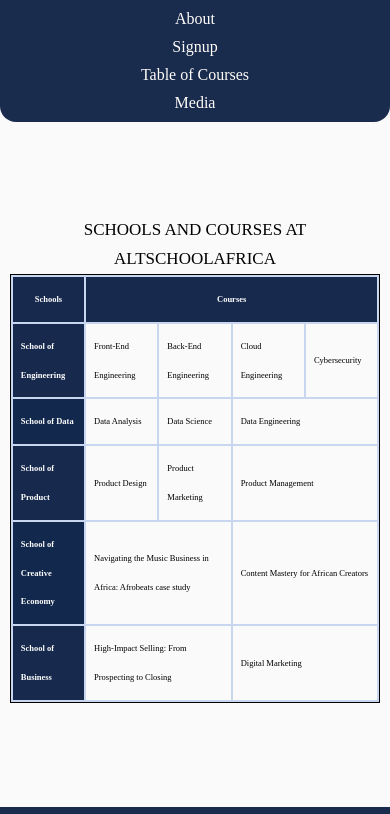
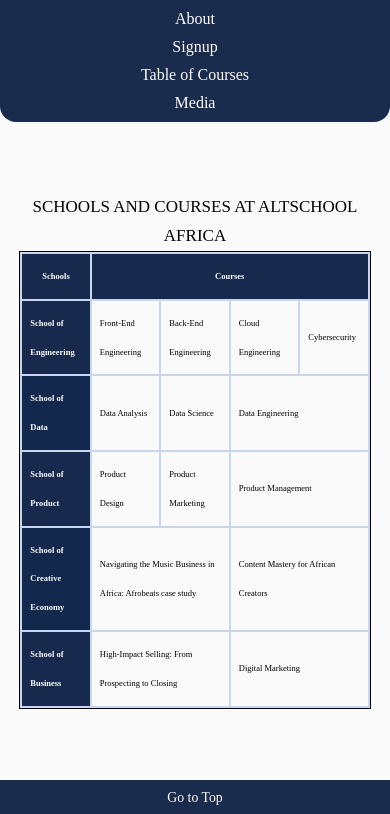
Before and after one commit to Vee-op/First-Semester-Project, a plain HTML site: page Pages/table.html in a window 390 px wide. Shown: the top 814 px of the page. Drawn offline with Linux system fonts and the light colour scheme.

Commit message:
mobile responsiveness fix

```diff
--- a/Assets/css/form.css
+++ b/Assets/css/form.css
@@ -140,6 +140,7 @@
         align-items: center;
         background: #FFFCF8;
         padding-bottom: 50px;
+        width: 100%;
     }
     .site-navigation {
         flex: 2;
--- a/Assets/css/index.css
+++ b/Assets/css/index.css
@@ -81,3 +81,8 @@
     gap: 15px;
     padding-top: 20px;
 }
+@media (max-width: 600px) {
+    header a, a:hover {
+        padding: 10px;
+    }
+}
--- a/Assets/css/media.css
+++ b/Assets/css/media.css
@@ -1,10 +1,13 @@
 body {
     background-color: #FAFAFA; /*#8AAAE5;*/
     margin: 0px;
-    height: auto;
+    min-height: 100vh;
+    display: flex;
+    flex-direction: column;
 }
 main {
     text-align: center;
+    flex: 1;
 }
 a {
     text-decoration: none;
@@ -52,7 +55,7 @@
     padding: 10px;
 }
 audio {
-    max-width: 80%;
+    max-width: 90%;
     background-color: red;
 }
 audio:hover {
@@ -85,7 +88,7 @@
 .mobile {
     display: none;
 }
-@media (max-width: 500px) {
+@media (max-width: 600px) {
     .gallery {
         display: none;
     }
--- a/Assets/css/table.css
+++ b/Assets/css/table.css
@@ -1,6 +1,16 @@
 body {
     background-color: #FAFAFA;  /* #0e9cb55b;*/
     margin: 0px;
+    min-height: 100vh;
+    display: flex;
+    flex-direction: column;
+    padding: 0px;
+}
+* {
+    box-sizing: border-box;
+}
+main {
+    flex: 1;
 }
 a {
     text-decoration: none;
@@ -31,8 +41,8 @@
     display: flex;
     align-items: center;
     justify-content: center;
-    box-sizing: border-box;
-    height: 80vh;
+    min-height: calc(100vh - 60.5px - 125.5px);
+    max-width: 100%;
 }
 table {
     table-layout: fixed;
@@ -41,6 +51,9 @@
     line-height: 1.8rem;
     font-size: 17px;
     max-width: 100%;
+}
+.cap {
+    font-size: 1.4rem;
 }
 th,
 thead th {
@@ -69,14 +82,14 @@
     gap: 15px;
     padding-top: 20px;
 }
-@media (max-width: 500px) {
+@media (max-width: 600px) {
     header a {
         display: block;
         padding: 5px;
         font-size: 1rem;
     }
     table {
-       border: 1px solid;
+        border: 1px solid;
         max-width: 100%;
         width: 95%;
         background-color: #c9d6f0;
@@ -99,7 +112,9 @@
         padding: 5px;
     }
     .table-section {
-        padding: 40px 0px;
-        margin-bottom: 10px;
+        padding: 20px 10px;
+    }
+    .cap {
+        font-size: 17px
     }
 }
--- a/Pages/table.html
+++ b/Pages/table.html
@@ -18,7 +18,7 @@
     <main>
         <section class="table-section">
             <table>
-                <caption>SCHOOLS AND COURSES AT ALTSCHOOLAFRICA</caption>
+                <caption class="cap">SCHOOLS AND COURSES AT ALTSCHOOL AFRICA</caption>
                 <thead>
                     <th>Schools</th>
                     <th colspan="4">Courses</th>
```
Also changed, not shown: index.html (+1 -1 lines).
